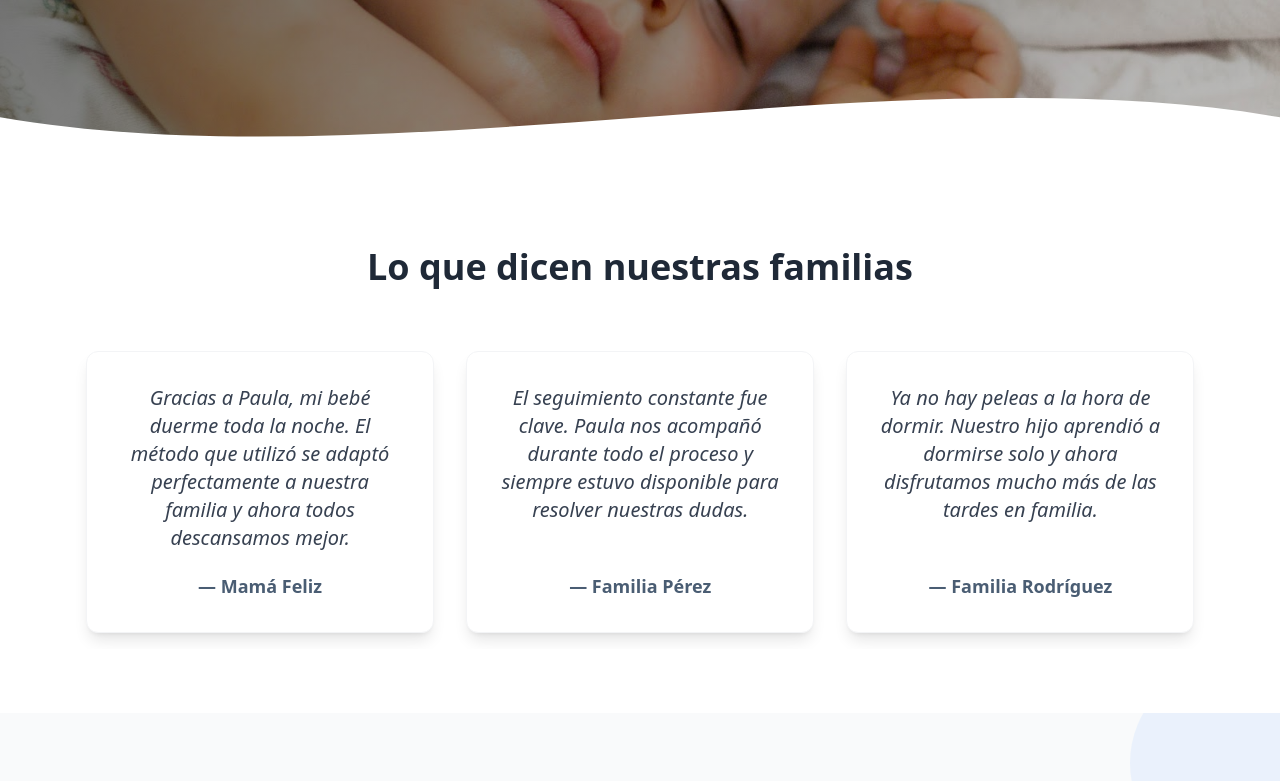
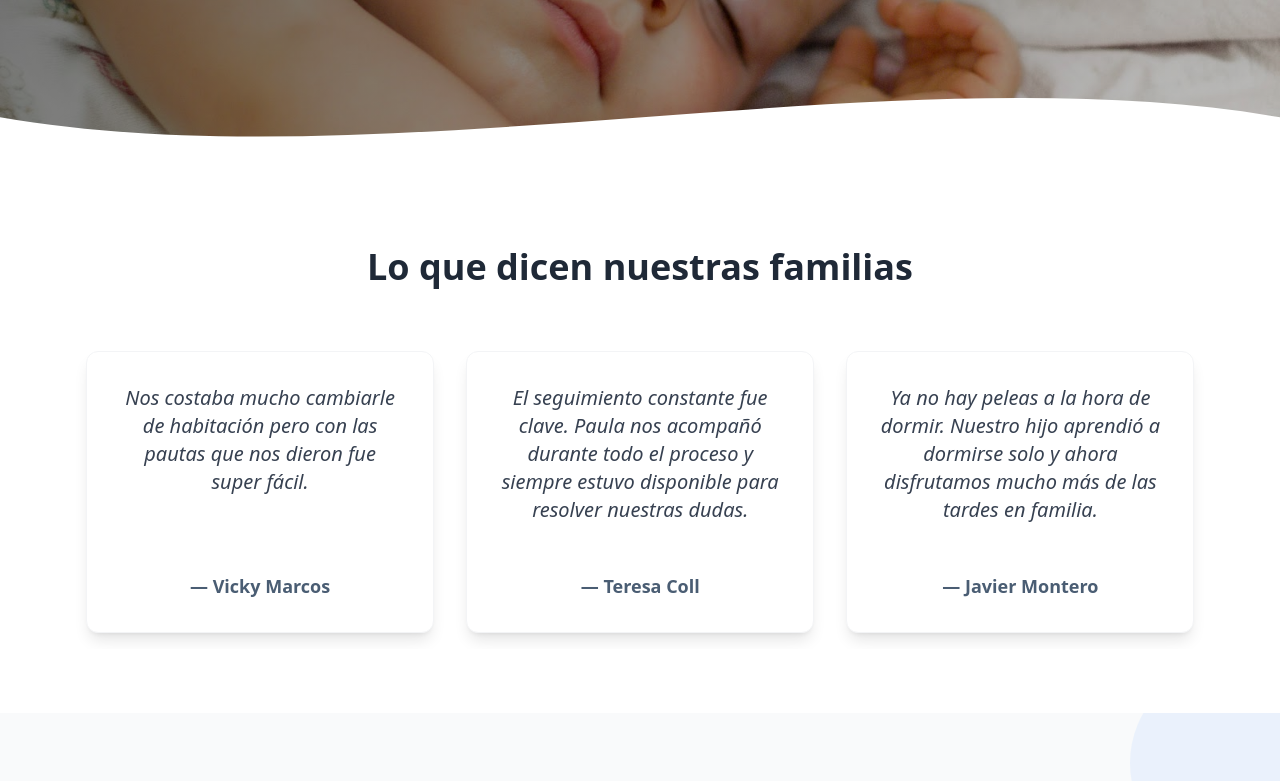
Before and after one commit to JoseRicoK/porfindormimos, a Next.js app: page /opiniones in a window 1280 px wide. Shown: the part 377-1158 px from the top of the page. Built offline with nearby package versions, Linux system fonts and the light colour scheme.

Commit message:
cv mónica

```diff
--- a/src/app/opiniones/page.tsx
+++ b/src/app/opiniones/page.tsx
@@ -7,20 +7,20 @@ import bebeDurmiendo from '@/assets/images/bebe_durmiendo.jpg';
 
 const testimonials = [
   {
-    content: "Gracias a Paula, mi bebé duerme toda la noche. El método que utilizó se adaptó perfectamente a nuestra familia y ahora todos descansamos mejor.",
-    author: "— Mamá Feliz"
+    content: "Nos costaba mucho cambiarle de habitación pero con las pautas que nos dieron fue super fácil.",
+    author: "— Vicky Marcos"
   },
   {
     content: "El seguimiento constante fue clave. Paula nos acompañó durante todo el proceso y siempre estuvo disponible para resolver nuestras dudas.",
-    author: "— Familia Pérez"
+    author: "— Teresa Coll"
   },
   {
     content: "Ya no hay peleas a la hora de dormir. Nuestro hijo aprendió a dormirse solo y ahora disfrutamos mucho más de las tardes en familia.",
-    author: "— Familia Rodríguez"
+    author: "— Javier Montero"
   },
   {
     content: "Pasamos de despertarnos 5-6 veces cada noche a dormir 12 horas seguidas. Ha sido un cambio increíble para toda la familia.",
-    author: "— Ana G."
+    author: "— Gonzalo Kirsch"
   },
   {
     content: "Pensábamos que era imposible, pero en solo dos semanas nuestro bebé aprendió a conciliar el sueño sin ayuda. Paula es una profesional excepcional.",
@@ -28,7 +28,7 @@ const testimonials = [
   },
   {
     content: "La metodología es respetuosa y se adapta a las necesidades de cada familia. Los resultados son sorprendentes y duraderos.",
-    author: "— Familia Martínez"
+    author: "— María Teresa Romero"
   },
 ];
 
--- a/src/app/page.tsx
+++ b/src/app/page.tsx
@@ -264,9 +264,8 @@ export default function Home() {
 
         <div className="p-6">
           <p className="text-gray-600 text-sm leading-relaxed">
-            Especialista en hábitos de sueño saludables para bebés y niños.
-            Mi prioridad es encontrar soluciones personalizadas que respeten
-            las necesidades de cada familia y favorezcan un descanso reparador.
+          Madre de dos niños menores de 3 años.
+          Pediatra especializada en urgencias y cuidados intensivos, especialista en sueño pediátrico, asesora de lactancia e interesada en intervenciones de apego seguro.
           </p>
         </div>
       </div>
```
